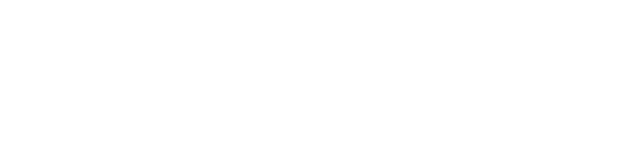
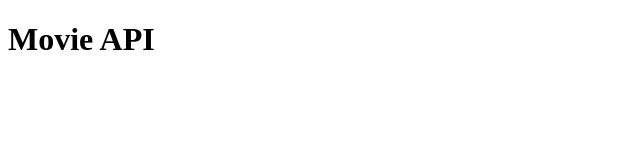
Before and after one commit to asweeney0101/movie_api, a plain HTML site: page index.html in a window 1280 px wide. Shown: the whole page, without its empty margins (0-640 px from the left). Drawn offline with Linux system fonts and the light colour scheme.

```diff
--- a/index.html
+++ b/index.html
@@ -9,6 +9,8 @@
 </head>
 
 <body>
+    <h1> Movie API </h1>
+
 
 </body>
 </html>
```
